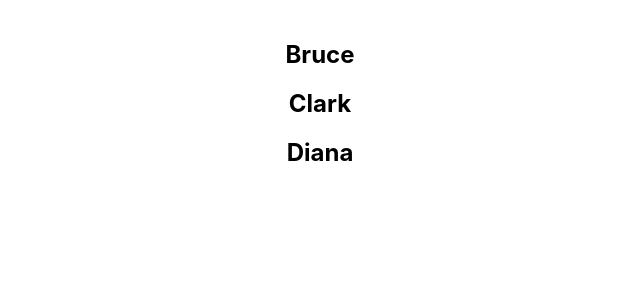
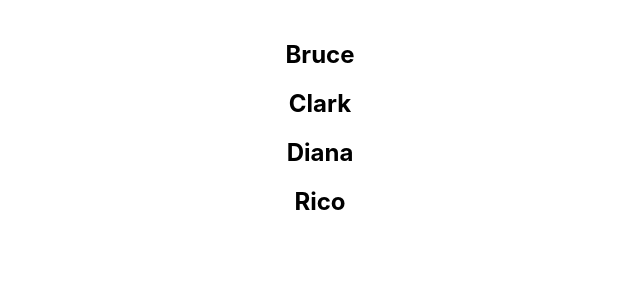
Before and after one commit to Rxavio/learn-react, a React (Create React App) app in the folder react-from-zero/: page / in a window 1280 px wide. Shown: the top 300 px of the page, without its empty margins (320-960 px from the left). Built offline with nearby package versions, Linux system fonts and the light colour scheme.

Commit message:
list rendering with map method

```diff
--- a/react-from-zero/src/components/NameList.js
+++ b/react-from-zero/src/components/NameList.js
@@ -1,12 +1,12 @@
 import React from 'react'
 
 function NameList() {
-  const names = ['Bruce', 'Clark', 'Diana', 'Bruce']
+  const names = ['Bruce', 'Clark', 'Diana', 'Rico']
  return(
      <div>
-       <h2>{names[0]}</h2>
-      <h2>{names[1]}</h2>
-      <h2>{names[2]}</h2>
+      {
+       names.map(name => <h2>{name}</h2>)
+      }
     </div>
  )
 }
```
